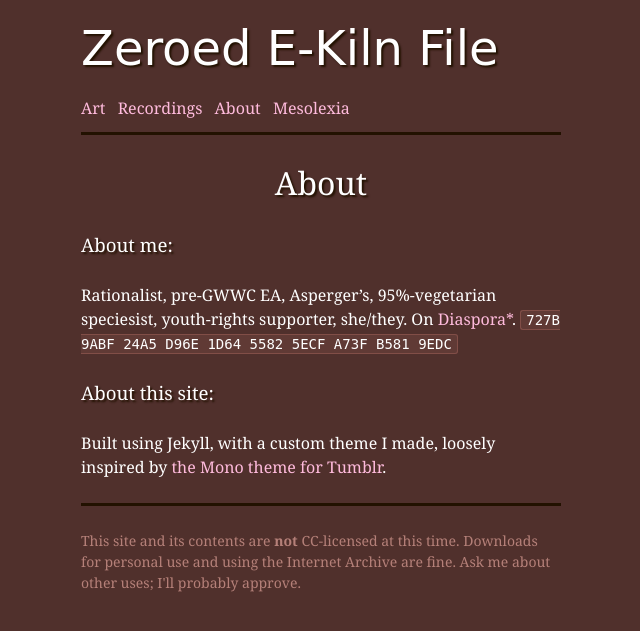
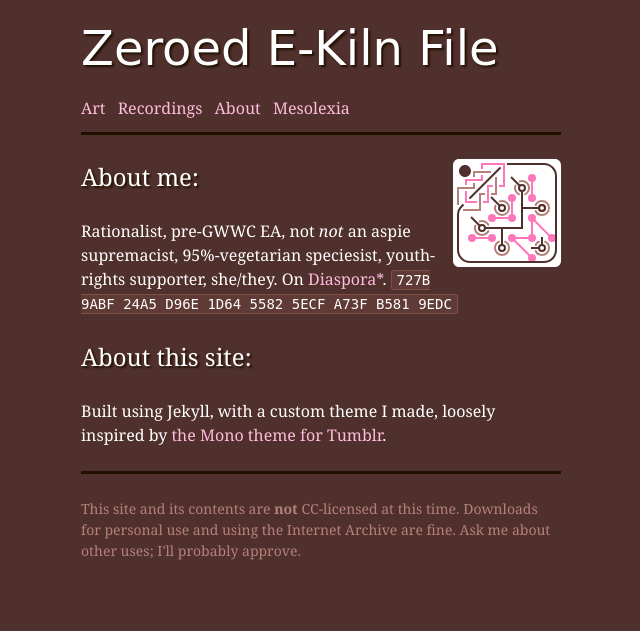
Before and after one commit to ilzolende/ilzolende.github.io, a Jekyll site: the page built from about.md, in a window 1280 px wide. Shown: the top 631 px of the page, without its empty margins (319-959 px from the left). Built offline with Jekyll 4.4.1, drawn with Linux system fonts in a browser that asks for light colours; some web fonts are replaced.

Commit message:
modified about page

```diff
--- a/about.md
+++ b/about.md
@@ -1,13 +1,17 @@
 ---
-layout: page
+layout: default
 title: About
 permalink: /about/
 ordering_priority: 10
 ---
-### About me:
+<article class="post">
+<img src="/assets/images/knot-with-colors.svg" style="float: right; margin-left: 1em; margin-bottom: 1em;" />
 
-Rationalist, pre-GWWC EA, Asperger&rsquo;s, 95%-vegetarian speciesist, youth-rights supporter, she/they. On [Diaspora*](https://diaspora.bohramt.de/people/157bffd01aa701339164486000be38b1). `727B 9ABF 24A5 D96E 1D64 5582 5ECF A73F B581 9EDC`
+## About me:
 
-### About this site:
+Rationalist, pre-GWWC EA, not _not_ an aspie supremacist, 95%-vegetarian speciesist, youth-rights supporter, she/they. On [Diaspora*](https://diaspora.bohramt.de/people/157bffd01aa701339164486000be38b1). `727B 9ABF 24A5 D96E 1D64 5582 5ECF A73F B581 9EDC`
+
+## About this site:
 
 Built using Jekyll, with a custom theme I made, loosely inspired by [the Mono theme for Tumblr](https://github.com/ilzolende/tumblr-mono).
+</article>
```
Also changed, not shown: assets/images/knot-with-colors.svg (added).
